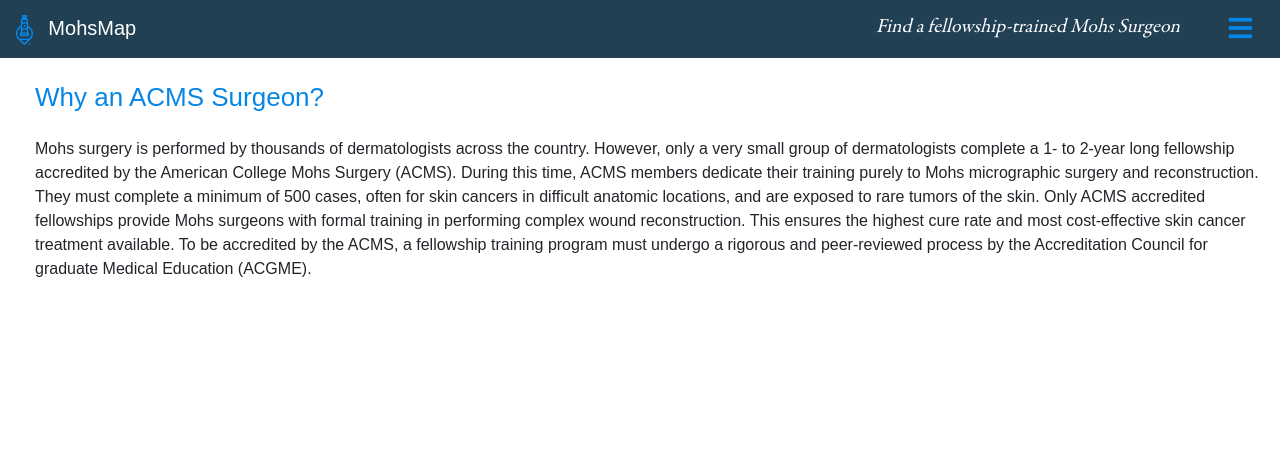
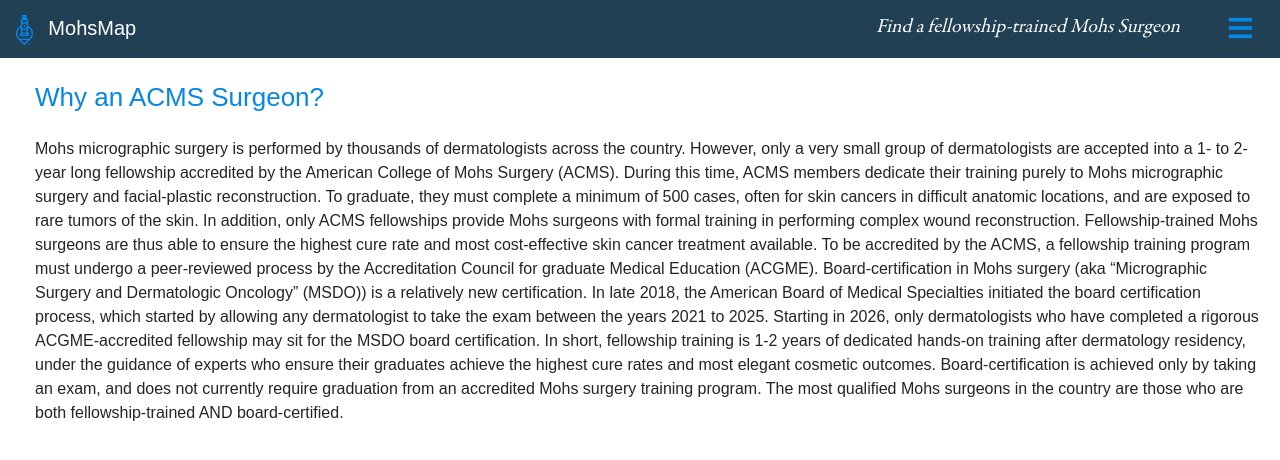
Before and after one commit to crypto-hippo/MohsMap, a Flask app: page /why_acms in a window 1280 px wide. Shown: the top 460 px of the page. Run offline with Flask 3, Linux system fonts and the light colour scheme; some libraries are stand-ins or nearby versions.

Commit message:
Update text

```diff
--- a/templates/index.html
+++ b/templates/index.html
@@ -7,6 +7,7 @@
         <title>Physician Map</title>
         <meta name="description" content="Surgeon Finder">
         <meta name="author" content="SitePoint">
+        <meta name="viewport" content="width=device-width, initial-scale=1" />
         <link rel="stylesheet" href="https://maxcdn.bootstrapcdn.com/bootstrap/4.0.0/css/bootstrap.min.css" integrity="sha384-Gn5384xqQ1aoWXA+058RXPxPg6fy4IWvTNh0E263XmFcJlSAwiGgFAW/dAiS6JXm" crossorigin="anonymous">
         <link rel="stylesheet" href="static/css/index.css?v={{ now() }}">
         <link rel="stylesheet" href="https://cdnjs.cloudflare.com/ajax/libs/font-awesome/5.8.1/css/all.css" integrity="sha256-BbA16MRVnPLkcJWY/l5MsqhyOIQr7OpgUAkYkKVvYco=" crossorigin="anonymous" />
@@ -40,7 +41,7 @@
                     </li>
 
                     <li class="nav-item">
-                        <a class="nav-link" href="/why_acms">Why an ACMS Surgeon</a>
+                        <a class="nav-link" href="/why_acms">Fellowship-trained vs. Board-certified</a>
                     </li>
 
                     <!-- <li class="nav-item">
--- a/templates/why_acms.html
+++ b/templates/why_acms.html
@@ -73,8 +73,23 @@
                 <div class="row">
                     <div class="col-12">
                         <div class="page-detail-content">
-                            Mohs surgery is performed by thousands of dermatologists across the country. However, only a very small group of dermatologists complete a 1- to 2-year long fellowship accredited by the American College Mohs Surgery (ACMS). During this time, ACMS members dedicate their training purely to Mohs micrographic surgery and reconstruction. They must complete a minimum of 500 cases, often for skin cancers in difficult anatomic locations, and are exposed to rare tumors of the skin. Only ACMS accredited fellowships provide Mohs surgeons with formal training in performing complex wound reconstruction. This ensures the highest cure rate and most cost-effective skin cancer treatment available. To be accredited by the ACMS, a fellowship training program must undergo a rigorous and peer-reviewed process by the Accreditation Council for graduate Medical Education (ACGME).
+                            Mohs micrographic surgery is performed by thousands of dermatologists across the country. However, only a very small group of dermatologists are accepted into a 1- to 2-year long fellowship accredited by the American College of Mohs Surgery (ACMS). During this time, ACMS members dedicate their training purely to Mohs micrographic surgery and facial-plastic reconstruction. To graduate, they must complete a minimum of 500 cases, often for skin cancers in difficult anatomic locations, and are exposed to rare tumors of the skin. In addition, only ACMS fellowships provide Mohs surgeons with formal training in performing complex wound reconstruction.
+
+
+Fellowship-trained Mohs surgeons are thus able to ensure the highest cure rate and most cost-effective skin cancer treatment available. To be accredited by the ACMS, a fellowship training program must undergo a peer-reviewed process by the Accreditation Council for graduate Medical Education (ACGME).
+
+
+Board-certification in Mohs surgery (aka “Micrographic Surgery and Dermatologic Oncology” (MSDO)) is a relatively new certification. In late 2018, the American Board of Medical Specialties initiated the board certification process, which started by allowing any dermatologist to take the exam between the years 2021 to 2025. Starting in 2026, only dermatologists who have completed a rigorous ACGME-accredited fellowship may sit for the MSDO board certification.
+
+
+In short, fellowship training is 1-2 years of dedicated hands-on training after dermatology residency, under the guidance of experts who ensure their graduates achieve the highest cure rates and most elegant cosmetic outcomes. Board-certification is achieved only by taking an exam, and does not currently require graduation from an accredited Mohs surgery training program.
+
+
+The most qualified Mohs surgeons in the country are those who are both fellowship-trained AND board-certified.
                         </div>
+<!--                        <div class="page-detail-content">-->
+<!--                            Mohs surgery is performed by thousands of dermatologists across the country. However, only a very small group of dermatologists complete a 1- to 2-year long fellowship accredited by the American College Mohs Surgery (ACMS). During this time, ACMS members dedicate their training purely to Mohs micrographic surgery and reconstruction. They must complete a minimum of 500 cases, often for skin cancers in difficult anatomic locations, and are exposed to rare tumors of the skin. Only ACMS accredited fellowships provide Mohs surgeons with formal training in performing complex wound reconstruction. This ensures the highest cure rate and most cost-effective skin cancer treatment available. To be accredited by the ACMS, a fellowship training program must undergo a rigorous and peer-reviewed process by the Accreditation Council for graduate Medical Education (ACGME).-->
+<!--                        </div>-->
                         <!-- These terms of service ("Terms") apply to your access and use of MohsMap (the "Service").
                         <br>
                         <br>
```
